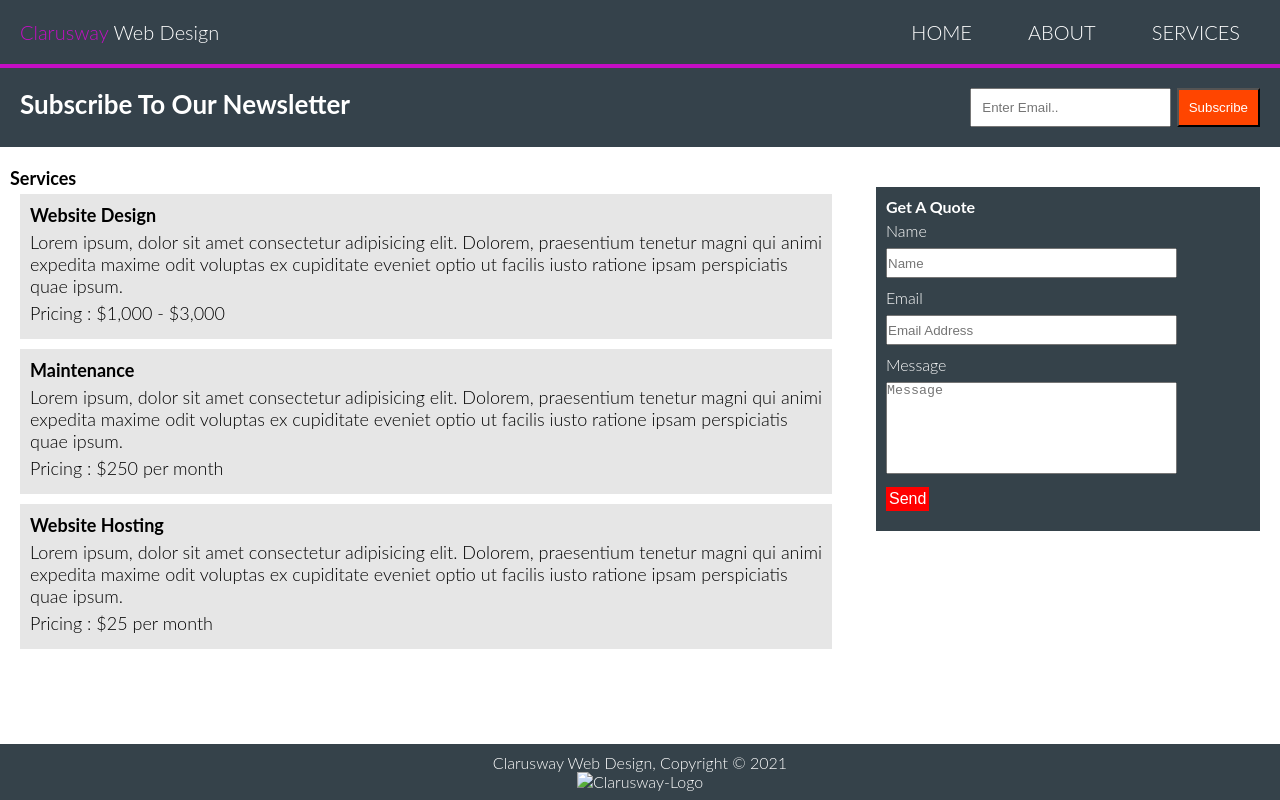
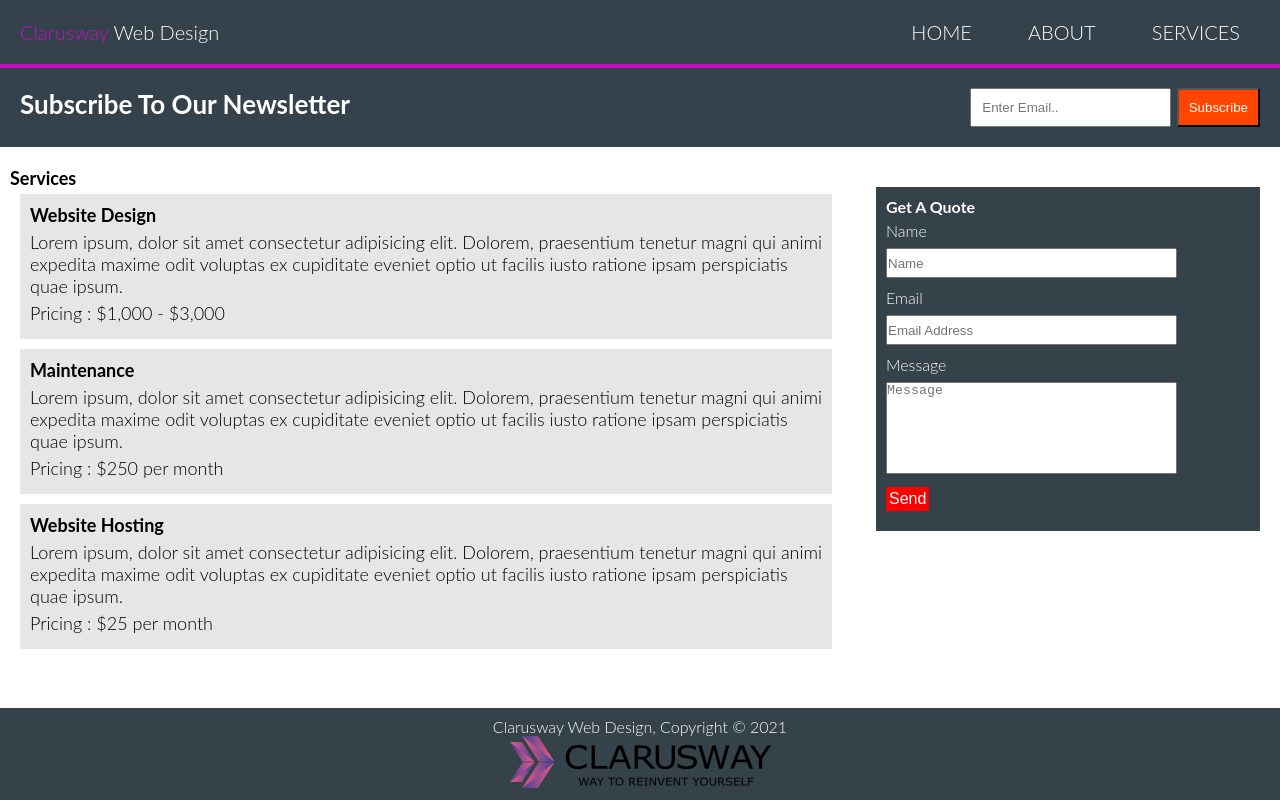
Before and after one commit to alperkilickaya/Web_Page_Responsive, a plain HTML site: page services.html in a window 1280 px wide. Drawn offline with Linux system fonts and the light colour scheme.

Commit message:
Update services.html

```diff
--- a/services.html
+++ b/services.html
@@ -64,7 +64,7 @@
     </div>
     <div class="servicesfooter">
         <p>Clarusway Web Design, Copyright &copy 2021</p>
-        <img class="clarusway-logo" src="images/clarusway_logo.png" alt="Clarusway-Logo">
+        <img class="clarusway-logo" src="clarusway_logo.png" alt="Clarusway-Logo">
     </div>
 </body>
 </html>
```
